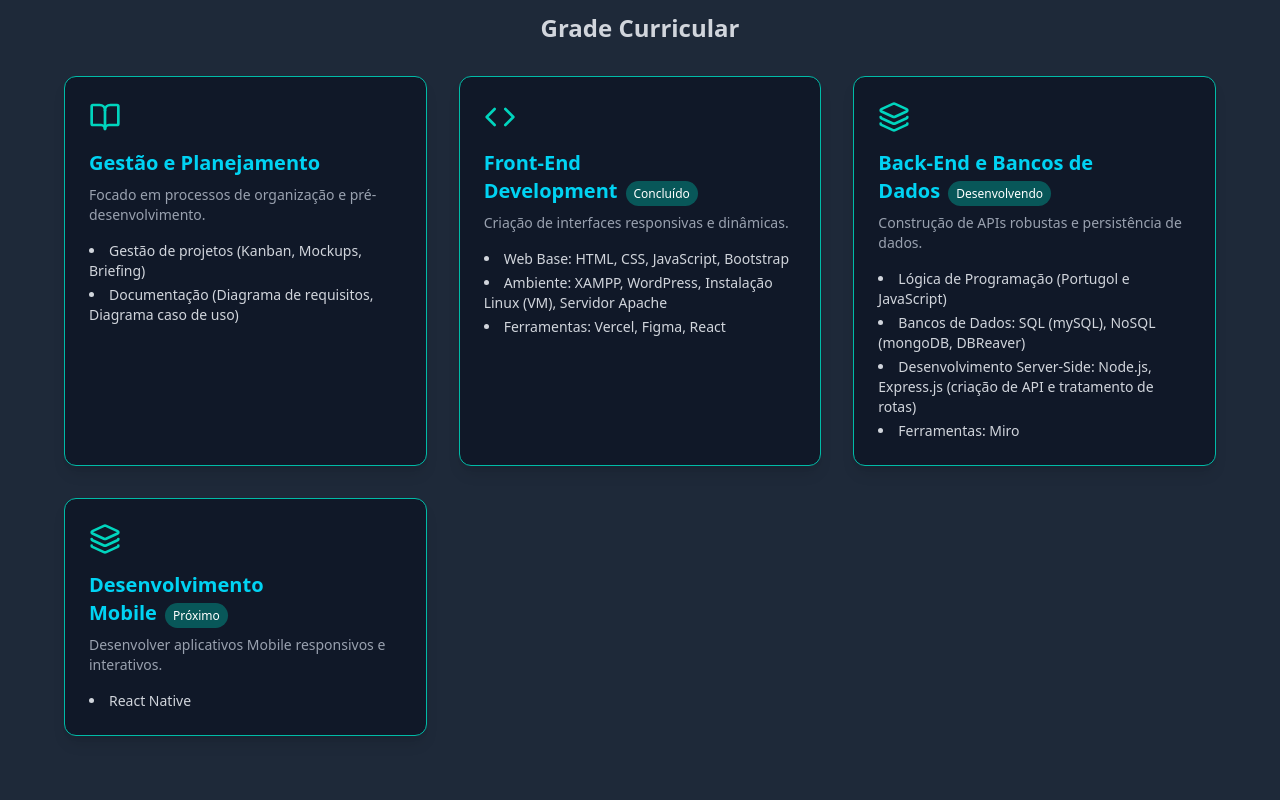
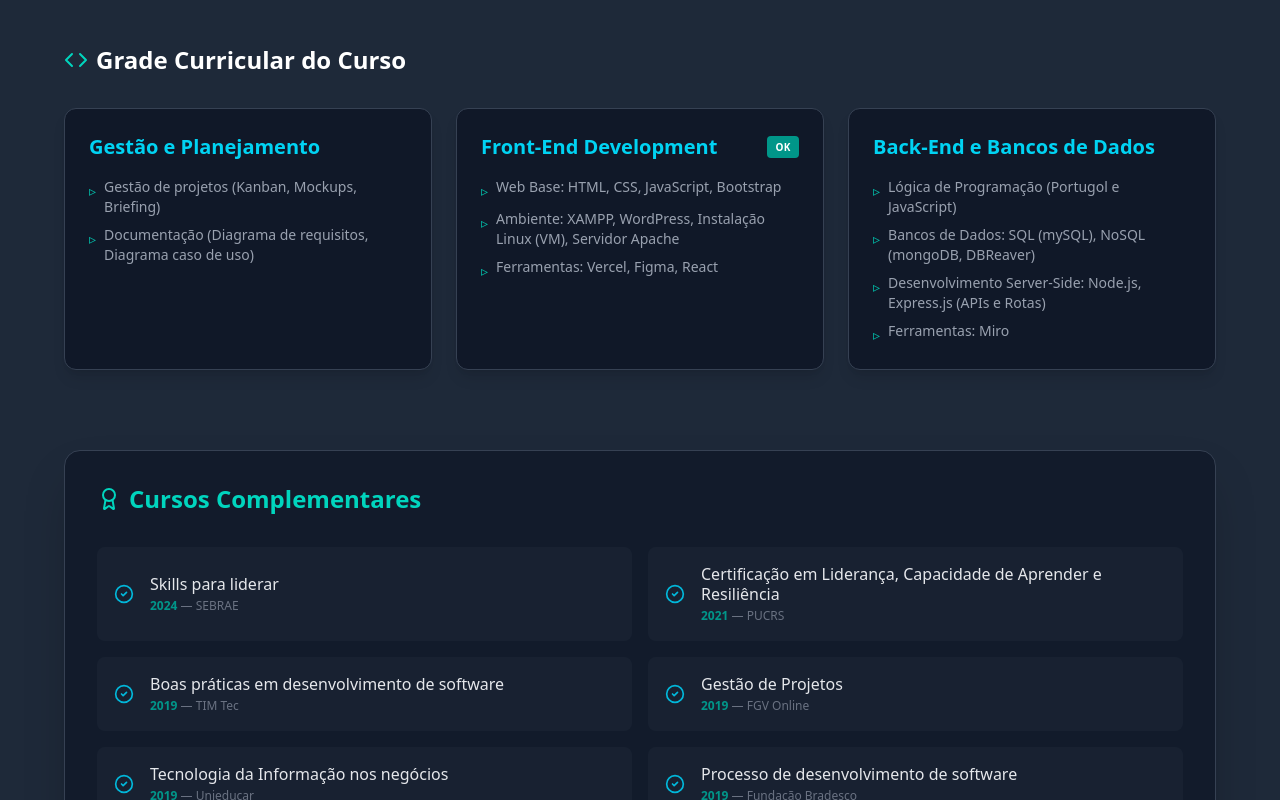
Before and after one commit to roberto-mazor/Portifolio-React-Tailwind, a React (Vite) app: page /sobre-mim in a window 1280 px wide. Shown: the part 1320-2120 px from the top of the page. Built offline with nearby package versions, Linux system fonts and the light colour scheme.

Commit message:
Update Formation.jsx

```diff
--- a/src/pages/Formation.jsx
+++ b/src/pages/Formation.jsx
@@ -1,8 +1,7 @@
 // src/pages/Formation.jsx
 import React from 'react';
-import { BookOpen, Code, Layers, FileText } from 'lucide-react';
+import { BookOpen, Code, Layers, Award, CheckCircle2 } from 'lucide-react';
 
-// Dados do Curso e Módulos
 const formationData = {
     course: "Técnico em Programação Full Stack",
     institution: "Senac Americana",
@@ -11,7 +10,6 @@ const formationData = {
         {
             title: "Gestão e Planejamento",
             icon: BookOpen,
-            description: "Focado em processos de organização e pré-desenvolvimento.",
             details: [
                 "Gestão de projetos (Kanban, Mockups, Briefing)",
                 "Documentação (Diagrama de requisitos, Diagrama caso de uso)",
@@ -21,7 +19,6 @@ const formationData = {
             title: "Front-End Development",
             icon: Code,
             status: "Concluído",
-            description: "Criação de interfaces responsivas e dinâmicas.",
             details: [
                 "Web Base: HTML, CSS, JavaScript, Bootstrap",
                 "Ambiente: XAMPP, WordPress, Instalação Linux (VM), Servidor Apache",
@@ -31,25 +28,22 @@ const formationData = {
         {
             title: "Back-End e Bancos de Dados",
             icon: Layers,
-            status: "Desenvolvendo",
-            description: "Construção de APIs robustas e persistência de dados.",
             details: [
                 "Lógica de Programação (Portugol e JavaScript)",
                 "Bancos de Dados: SQL (mySQL), NoSQL (mongoDB, DBReaver)",
-                "Desenvolvimento Server-Side: Node.js, Express.js (criação de API e tratamento de rotas)",
+                "Desenvolvimento Server-Side: Node.js, Express.js (APIs e Rotas)",
                 "Ferramentas: Miro",
             ]
-        },
-        {
-            title: "Desenvolvimento Mobile",
-            icon: Layers,
-            status: "Próximo",
-            description: "Desenvolver aplicativos Mobile responsivos e interativos.",
-            details: [
-                "React Native",
-
-            ]
         }
+    ],
+    complementary: [
+        { year: "2024", title: "Skills para liderar", org: "SEBRAE" },
+        { year: "2021", title: "Certificação em Liderança, Capacidade de Aprender e Resiliência", org: "PUCRS" },
+        { year: "2019", title: "Boas práticas em desenvolvimento de software", org: "TIM Tec" },
+        { year: "2019", title: "Gestão de Projetos", org: "FGV Online" },
+        { year: "2019", title: "Tecnologia da Informação nos negócios", org: "Unieducar" },
+        { year: "2019", title: "Processo de desenvolvimento de software", org: "Fundação Bradesco" },
+        { year: "2008", title: "Administração tecnológica (Microsoft Office)", org: "Euro Data" },
     ]
 };
 
@@ -58,51 +52,57 @@ const Formation = () => {
         <section id="formacao" className="bg-gray-800 text-white py-16 px-4 sm:px-8 lg:px-12">
             <div className="max-w-6xl mx-auto">
 
-                {/* Título da Seção */}
                 <h2 className="text-4xl sm:text-5xl font-extrabold text-center mb-4 text-teal-400">
                     Minha Formação
                 </h2>
 
-                {/* Informações do Curso */}
-                <div className="text-center mb-10 max-w-4xl mx-auto p-4 border border-gray-700 rounded-lg bg-gray-900/50">
-                    <p className="text-xl font-semibold text-cyan-400">{formationData.course}</p>
+                <div className="text-center mb-12 max-w-4xl mx-auto p-6 border border-gray-700 rounded-lg bg-gray-900/50">
+                    <p className="text-2xl font-semibold text-cyan-400">{formationData.course}</p>
                     <p className="text-lg text-gray-300">{formationData.institution}</p>
-                    <p className="text-md italic text-gray-500">{formationData.duration}</p>
+                    <p className="text-sm italic text-gray-500 mt-2">{formationData.duration}</p>
                 </div>
 
-                {/* Grid de Módulos */}
-                <h3 className="text-2xl font-bold text-center mb-8 text-gray-300">
-                    Grade Curricular
+                {/* Grade do Senac */}
+                <h3 className="text-2xl font-bold mb-8 flex items-center gap-2">
+                    <Code className="text-teal-400" /> Grade Curricular do Curso
                 </h3>
-
-                <div className="grid grid-cols-1 md:grid-cols-3 gap-8">
+                <div className="grid grid-cols-1 md:grid-cols-3 gap-6 mb-20">
                     {formationData.modules.map((module, index) => (
-                        <div key={index} className="bg-gray-900 p-6 rounded-xl shadow-lg transition duration-500 border border-teal-500 hover:border-cyan-500">
-
-                            <module.icon className="w-8 h-8 mb-4 text-teal-400" />
-
-                            <h4 className="text-xl font-semibold mb-2 text-cyan-400">
+                        <div key={index} className="bg-gray-900 p-6 rounded-xl border border-gray-700 hover:border-teal-500 transition-colors shadow-lg">
+                            <h4 className="text-xl font-bold mb-4 text-cyan-400 flex items-center justify-between">
                                 {module.title}
-                                {module.status && (
-                                    <span className="text-xs font-normal ml-2 px-2 py-1 bg-teal-600/50 rounded-full text-white">
-                                        {module.status}
-                                    </span>
-                                )}
+                                {module.status && <span className="text-[10px] bg-teal-600 px-2 py-1 rounded text-white uppercase tracking-wider">OK</span>}
                             </h4>
-
-                            <p className="text-gray-400 mb-4 text-sm">{module.description}</p>
-
-                            {/* Lista de Tópicos */}
-                            <ul className="list-disc list-inside space-y-1 text-sm text-gray-300">
-                                {module.details.map((detail, detailIndex) => (
-                                    <li key={detailIndex} className="hover:text-cyan-300 transition duration-200">
-                                        {detail}
+                            <ul className="space-y-2 text-sm text-gray-400">
+                                {module.details.map((item, i) => (
+                                    <li key={i} className="flex items-start gap-2">
+                                        <span className="text-teal-500 mt-1">▹</span> {item}
                                     </li>
                                 ))}
                             </ul>
-
                         </div>
                     ))}
+                </div>
+
+                {/* Seção de Cursos Complementares */}
+                <div className="bg-gray-900/80 p-8 rounded-2xl border border-gray-700 shadow-2xl">
+                    <h3 className="text-2xl font-bold mb-8 text-teal-400 flex items-center gap-2">
+                        <Award className="w-6 h-6" /> Cursos Complementares
+                    </h3>
+
+                    <div className="grid grid-cols-1 md:grid-cols-2 gap-4">
+                        {formationData.complementary.map((curso, index) => (
+                            <div key={index} className="flex items-center gap-4 p-4 rounded-lg bg-gray-800/50 border border-transparent hover:border-gray-600 transition-all group">
+                                <CheckCircle2 className="w-5 h-5 text-cyan-500 shrink-0 group-hover:scale-110 transition-transform" />
+                                <div>
+                                    <p className="text-gray-200 font-medium leading-tight">{curso.title}</p>
+                                    <p className="text-xs text-gray-500 mt-1">
+                                        <span className="text-teal-600 font-bold">{curso.year}</span> — {curso.org}
+                                    </p>
+                                </div>
+                            </div>
+                        ))}
+                    </div>
                 </div>
 
             </div>
```
